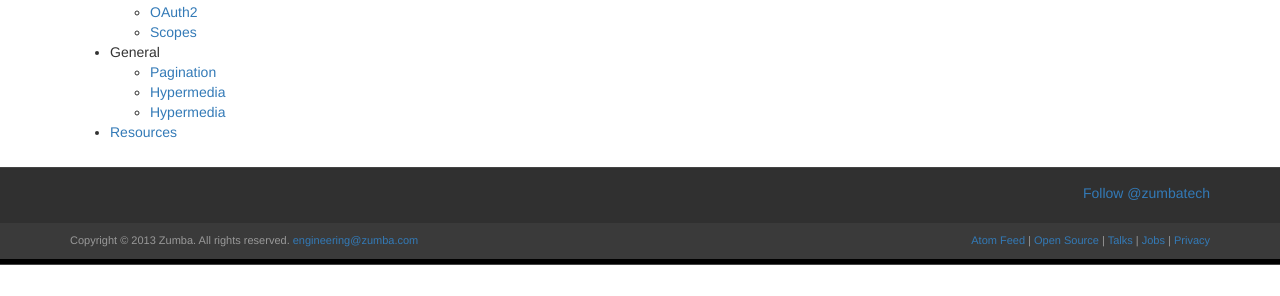
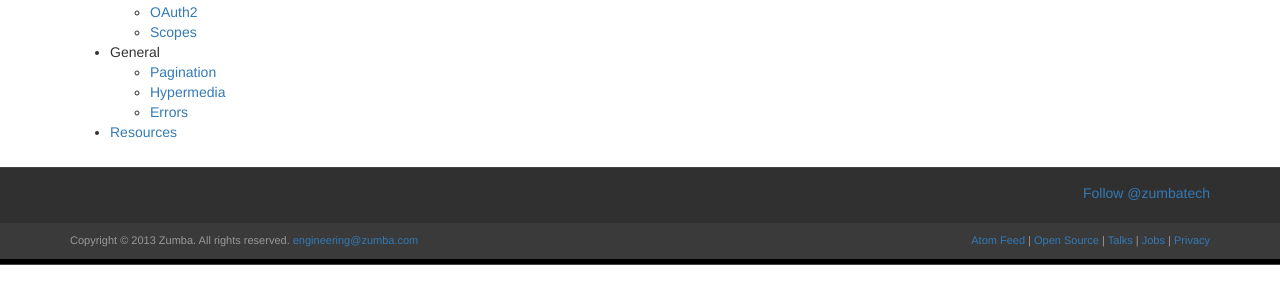
Before and after one commit to zumba/zumba.github.com, a Jekyll site: the page built from docs/api/index.md, in a window 1280 px wide. Shown: the part 184-480 px from the top of the page. Built offline with Jekyll 4.4.1, drawn with Linux system fonts in a browser that asks for light colours; nearby versions of some CDN libraries; comment, search, counter and statistics services are not loaded.

Commit message:
Fixed link tag to be Errors

```diff
--- a/docs/api/index.md
+++ b/docs/api/index.md
@@ -16,5 +16,5 @@ author: cjsaylor
 * General
 	* [Pagination]({{site_url}}/docs/api/pagination.html)
 	* [Hypermedia]({{site_url}}/docs/api/hypermedia.html)
-	* [Hypermedia]({{site_url}}/docs/api/errors.html)
+	* [Errors]({{site_url}}/docs/api/errors.html)
 * [Resources]({{site_url}}/docs/api/resources)
```
